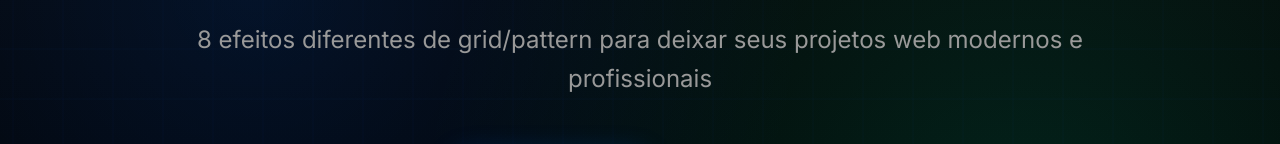
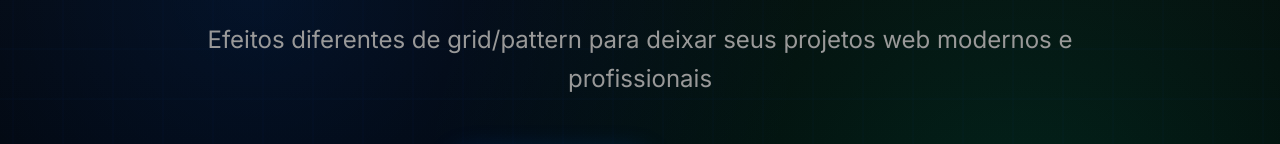
Before and after one commit to FalconTFagundes/Grid-Backgrounds-showcase, a plain HTML site: page index.html in a window 1280 px wide. Shown: the part 414-558 px from the top of the page. Drawn offline with Linux system fonts and the light colour scheme.

Commit message:
Remove quantitativo

```diff
--- a/index.html
+++ b/index.html
@@ -559,7 +559,7 @@
         <div class="hero-content">
             <div class="badge">✨ Open Source • MIT License</div>
             <h1>Grid Backgrounds Showcase</h1>
-            <p class="subtitle">8 efeitos diferentes de grid/pattern para deixar seus projetos web modernos e
+            <p class="subtitle">Efeitos diferentes de grid/pattern para deixar seus projetos web modernos e
                 profissionais</p>
             <div class="cta-buttons">
                 <a href="#grids" class="btn btn-primary">Ver Efeitos ↓</a>
```
